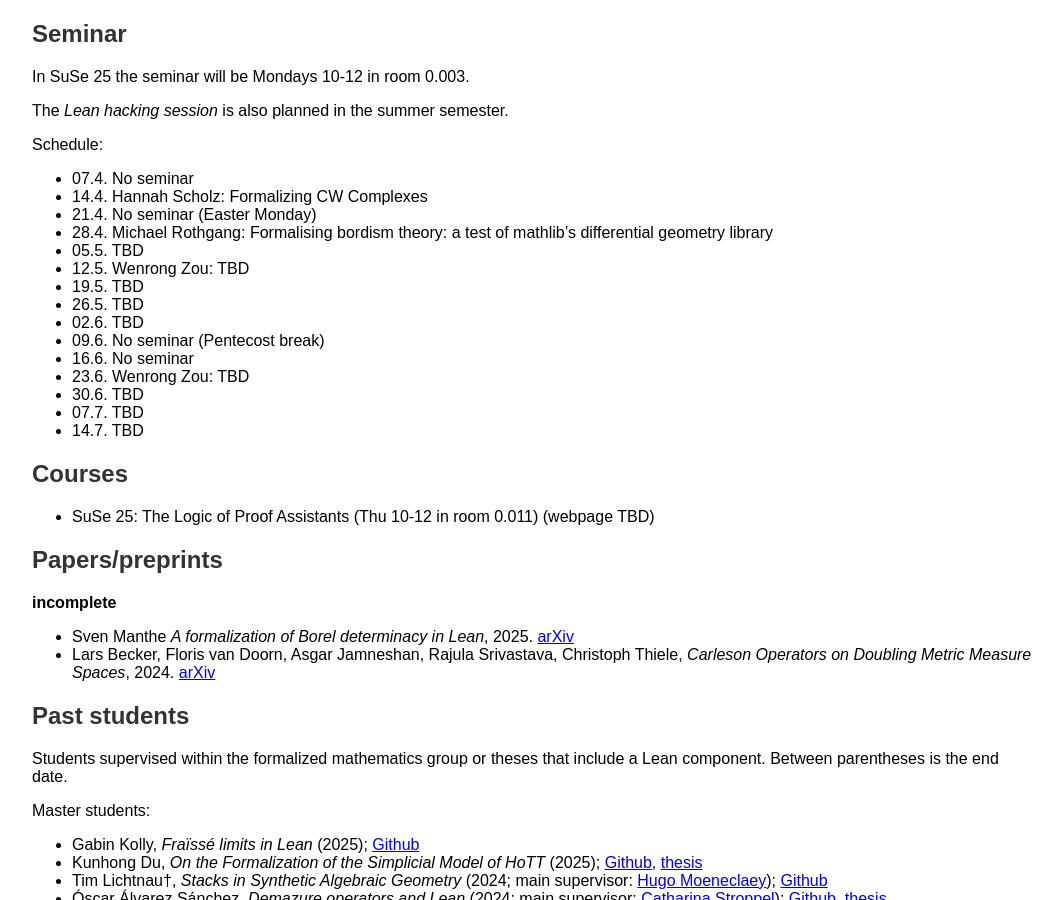
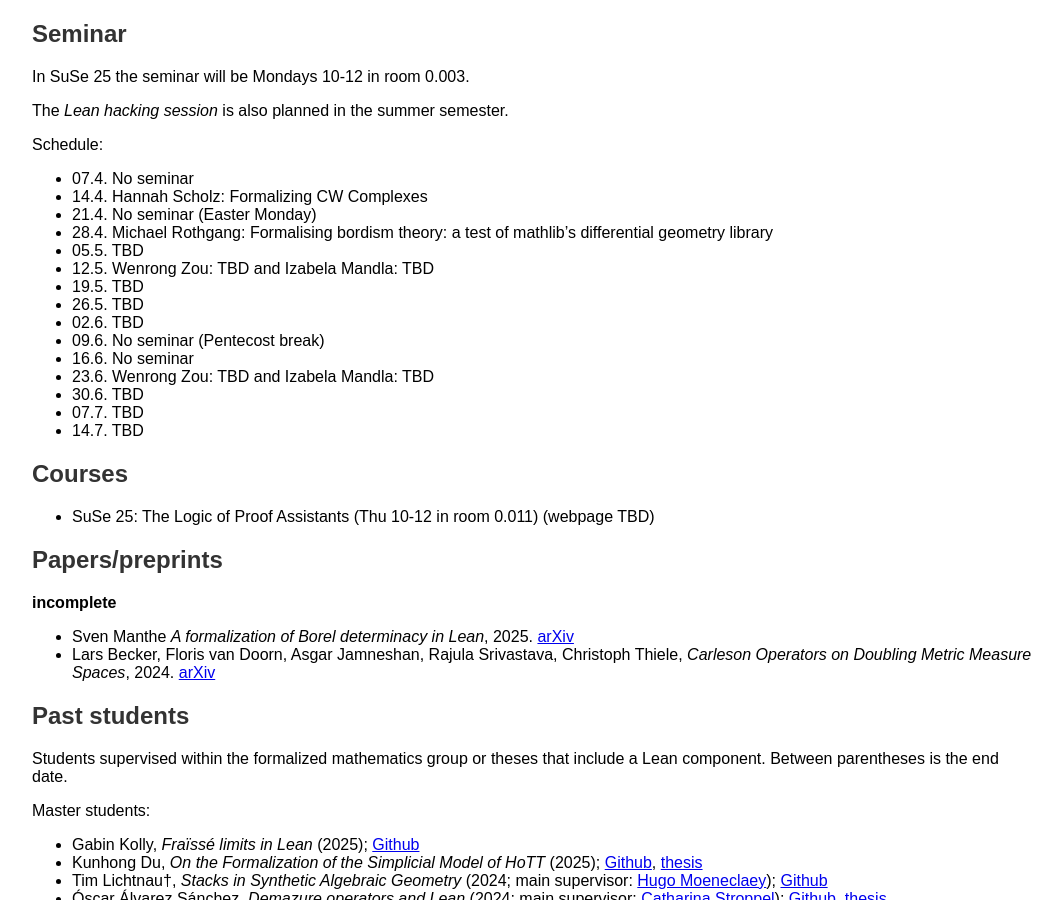
Before and after one commit to fpvandoorn/fpvandoorn.github.io, a Jekyll site: the page built from formalized-mathematics.md, in a window 1280 px wide and 900 px high, scrolled down 600 px. Shown: the whole window, without its empty margins (108-1170 px from the left). Built offline with Jekyll 4.4.1, drawn with Linux system fonts in a browser that asks for light colours; our own code applies the rules of GitHub Pages for plain Markdown files.

Commit message:
Izabela seminar talks

```diff
--- a/formalized-mathematics.md
+++ b/formalized-mathematics.md
@@ -48,13 +48,13 @@ Schedule:
 * 21.4. No seminar (Easter Monday)
 * 28.4. Michael Rothgang: Formalising bordism theory: a test of mathlib's differential geometry library
 * 05.5. TBD
-* 12.5. Wenrong Zou: TBD
+* 12.5. Wenrong Zou: TBD and Izabela Mandla: TBD
 * 19.5. TBD
 * 26.5. TBD
 * 02.6. TBD
 * 09.6. No seminar (Pentecost break)
 * 16.6. No seminar
-* 23.6. Wenrong Zou: TBD
+* 23.6. Wenrong Zou: TBD and Izabela Mandla: TBD
 * 30.6. TBD
 * 07.7. TBD
 * 14.7. TBD
```
